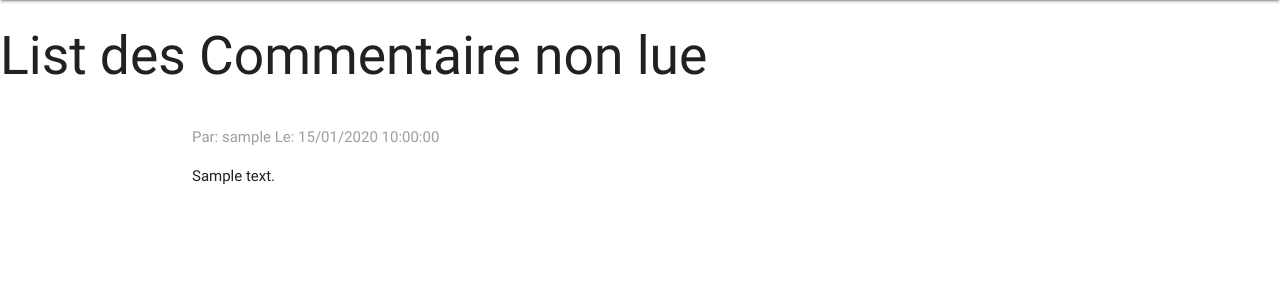
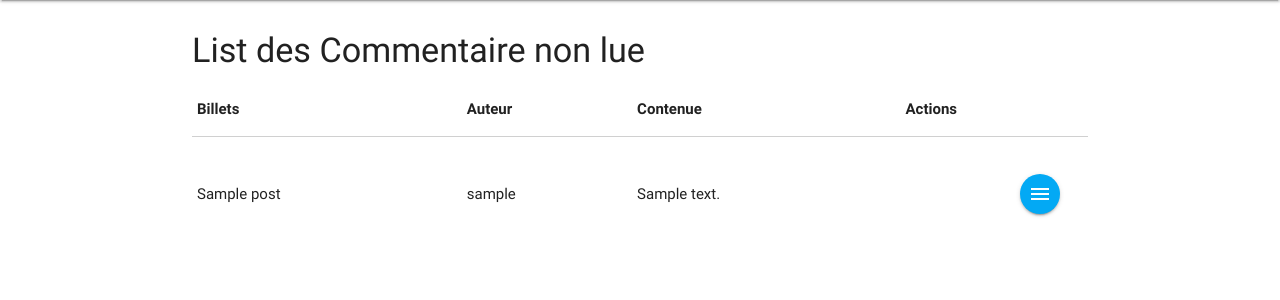
Before and after one commit to nasreddinebr/Projet, a PHP site: template views/moderator.html.twig in a window 1280 px wide. Shown: the part 64-364 px from the top of the page. Run offline with PHP 8.4, Linux system fonts and the light colour scheme; the template is opened without the code that fills it: most values are stand-ins (such as "Sample title", 1, 10 or a date in 2020); some libraries are stand-ins or nearby versions.

Commit message:
* Unread comments in the comments page * Resolve the HTML tag display bug

```diff
--- a/views/admin.html.twig
+++ b/views/admin.html.twig
@@ -18,7 +18,7 @@
                     			<h6 class="grey-text">Par: {{ post.author.username }} Le: {{ post.date|date("d/m/Y h:i:s") }}</h6>
                     			<div class="row">
                     				<div class="col s12 m6 l8">
-                    					<p>{{ post.content[:500] }} <a href="{{ path('post', { 'id': post.id }) }}"><trong>...</trong></a></p>
+                    					<p>{{ post.content[:500]|raw }} <a href="{{ path('post', { 'id': post.id }) }}"><trong>...</trong></a></p>
                     				</div>
                     				<div class="col s12 m6 l4">
                     					<img class="materialboxed responsive-img activator" src="{{ asset('/img/background3.jpg') }}">
--- a/views/blog.html.twig
+++ b/views/blog.html.twig
@@ -13,7 +13,7 @@
             			<h6 class="grey-text">Par: {{ post.author.username }} Le: {{ post.date|date("d/m/Y h:i:s") }}</h6>
             			<div class="row">
             				<div class="col s12 m6 l8">
-            					<p>{{ post.content[:500] }} <a href="{{ path('post', { 'id': post.id }) }}"><trong>...</trong></a></p>
+            					<p>{{ post.content[:500]|raw }} <a href="{{ path('post', { 'id': post.id }) }}"><trong>...</trong></a></p>
             				</div>
             				<div class="col s12 m6 l4">
             					<img class="materialboxed responsive-img activator" src="{{ asset('/img/background3.jpg') }}">
--- a/views/index.html.twig
+++ b/views/index.html.twig
@@ -49,7 +49,7 @@
                           			<h4><a href="{{ path('post', { 'id': post.id }) }}">{{ post.title }}</a></h4>
                           			<p>{{ post.date|date("d/m/Y h:i:s") }}</p>
                           		</span>
-                          		<p>{{ post.content[:200] }} <a href="{{ path('post', { 'id': post.id }) }}"><trong>...</trong></a></p>
+                          		<p>{{ post.content[:500]|raw }} <a href="{{ path('post', { 'id': post.id }) }}"><trong>...</trong></a></p>
                         	</div>
                       	</div>
                     </div>
--- a/views/moderator.html.twig
+++ b/views/moderator.html.twig
@@ -2,7 +2,7 @@
 {% set adminMenu = true %}
 {% block title %}List des Commentaire non lue{% endblock %}
 {% block content %}
-	<h2>{{ block('title') }}</h2>
+
     {% for flashMessage in app.session.flashbag.get('success') %}
     	<div class="card-panel teal lighten-5">
 			<span class="teal-text darken-4"><strong>{{ flashMessage }}</strong></span>
@@ -11,15 +11,50 @@
 	{% if comments %}
 		<div class="container">
         	<div class="section">
+        		<h4>{{ block('title') }}</h4>
+        		<table class="highlight">
+        			<thead>
+                  		<tr>
+                          	<th>Billets</th>
+                          	<th>Auteur</th>
+                          	<th>Contenue</th>
+                          	<th>Actions</th>
+                  		</tr>
+       			 	</thead>
                     {% for comment in comments %}
                 	    <div class="col s12">
-            	    	<h6 class="grey-text">Par: {{ comment.author.username }} Le: {{ comment.dateComment|date("d/m/Y h:i:s") }}</h6>
-            	    	<p>{{ comment.content[:150] }}</p>
-
+                	    	{#<h6 class="grey-text">Par: {{ comment.author.username }} Le: {{ comment.dateComment|date("d/m/Y h:i:s") }}</h6>
+                	    	<p>{{ comment.content[:150] }}</p>#}
+                	    	<tbody>
+                              	<tr>
+                                	<td>{{ comment.post.title }}</td>
+                                	<td>{{ comment.author.username }}</td>
+                                	<td>{{ comment.content[:150] }}</td>
+									<td>
+										<br/><br/>
+										<div class="fixed-action-btn horizontal right-align">
+                                            <a class="btn-floating btn light-blue">
+                                            	<i class="large material-icons">menu</i>
+                                            </a>
+                                            <ul>
+                                            	<li><a class="btn-floating red" href="#"><i class="material-icons">delete</i></a></li>
+                                            	<li><a class="btn-floating green" href="#"><i class="material-icons">edit</i></a></li>
+                                            </ul>
+                                      	</div>
+                                      	<!-- div>
+                                      		<ul class="horizontale right-align">
+                                            	<li><a class="btn-floating red" href="#"><i class="material-icons">delete</i></a></li>
+                                            	<li><a class="btn-floating green" href="#"><i class="material-icons">edit</i></a></li>
+                                        	</ul>
+                                      	</div-->
+									</td>
+                              	</tr>
+                        	</tbody>
                 	    </div>
                     {% else %}
                 		<p>Aucun commentaire non lue.</p>
                     {% endfor %}
+            	</table>
             </div>
 		</div>
     {% endif %}
--- a/views/post.html.twig
+++ b/views/post.html.twig
@@ -10,7 +10,7 @@
 		<div class="section">
 			<h4 class="grey-text-darken-2">{{ post.title }}</h4>
 			<h6 class="grey-text">Par: {{ post.author.username }} Le:{{ post.date|date("d/m/Y h:i:s") }}</h6>
-            <p>{{ post.content }}</p>
+            <p>{{ post.content|raw }}</p>
             <hr>
             <h5>Commentaires:</h5>
 
--- a/views/template.html.twig
+++ b/views/template.html.twig
@@ -37,18 +37,18 @@
                 	<div class="nav-wrapper container">
                 		<a id="logo-container" href="{{ path('home') }}" class="brand-logo">Jean Forteroche</a>
                 		<ul class="right hide-on-med-and-down">
-                			{% if app.user and is_granted('ROLE_ADMIN') %}
+                			{% if app.user and (is_granted('ROLE_ADMIN') or is_granted('ROLE_AUTHOR') or is_granted('ROLE_MODERATOR')) %}
                 				<li class="{% if adminMenu is defined %}active{% endif %}">
                 					<a href="{{ path('admin') }}"><i class="material-icons">settings</i></a>
                 				</li>
-                			{% elseif app.user and is_granted('ROLE_AUTHOR') %}
+                			{#% elseif app.user and is_granted('ROLE_AUTHOR') %}
                 				<li class="{% if adminMenu is defined %}active{% endif %}">
                 					<a href="{{ path('admin') }}"><i class="material-icons">settings</i></a>
                 				</li>
                 			{% elseif app.user and is_granted('ROLE_MODERATOR') %}
                 				<li class="{% if adminMenu is defined %}active{% endif %}">
                 					<a href="{{ path('moderator') }}"><i class="material-icons">settings</i></a>
-                				</li>
+                				</li>#}
                 			{% endif %}
                 			<li><a href="{{ path('home') }}"><strong> Acceuil </strong></a></li>
                 			<li><a href="{{ path('blog') }}"><strong> Blog </strong></a></li>
--- a/views/template_backoffice.html.twig
+++ b/views/template_backoffice.html.twig
@@ -61,7 +61,7 @@
                 					<a href="{{ path('admin_article_add') }}"><i class="material-icons">library_add</i></a>
                 				</li>
                 				<li class="{% if adminMenu is defined %}active{% endif %}">
-                					<a href="{{ path('home') }}"><i class="material-icons">view_quilt</i></a>
+                					<a href="{{ path('admin') }}"><i class="material-icons">view_quilt</i></a>
                 				</li>
 
                 			{% elseif app.user and is_granted('ROLE_MODERATOR') %}
@@ -71,9 +71,7 @@
                 				<li class="{% if adminMenu is defined %}active{% endif %}">
                 					<a href="{{ path('moderator') }}"><i class="material-icons">view_list</i></a>
                 				</li>
-                				<li class="{% if adminMenu is defined %}active{% endif %}">
-                					<a href="{{ path('home') }}"><i class="material-icons">view_quilt</i></a>
-                				</li>
+
                 			{% endif %}
 
                             {% if is_granted('IS_AUTHENTICATED_FULLY') %}
```
Also changed, not shown: app/routes.php (+5 -5 lines), src/DAO/CommentDAO.php (+7 -38 lines), src/Domain/Comment.php (+16 -0 lines). Lines whose indentation alone changed are shown as unchanged.
